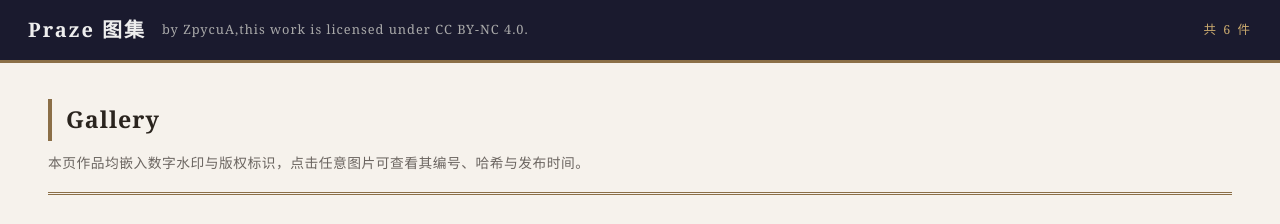
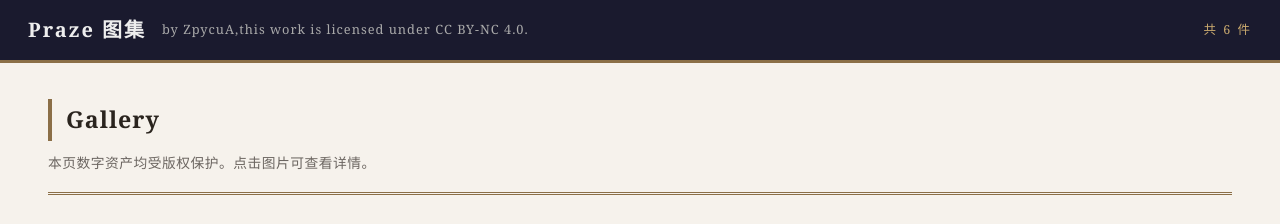
Before and after one commit to ZpycuA/The_World_Of_Praze, a plain HTML site: page image/index.html in a window 1280 px wide. Shown: the top 224 px of the page. Drawn offline with Linux system fonts and the light colour scheme.

Commit message:
Update copyright notice in gallery section

```diff
--- a/image/index.html
+++ b/image/index.html
@@ -392,7 +392,7 @@ body {
 <main class="wrap">
     <section class="intro">
         <h2>Gallery</h2>
-        <p>本页作品均嵌入数字水印与版权标识，点击任意图片可查看其编号、哈希与发布时间。</p>
+        <p>本页数字资产均受版权保护。点击图片可查看详情。</p>
     </section>
 
     <div class="grid" id="grid"></div>
```
